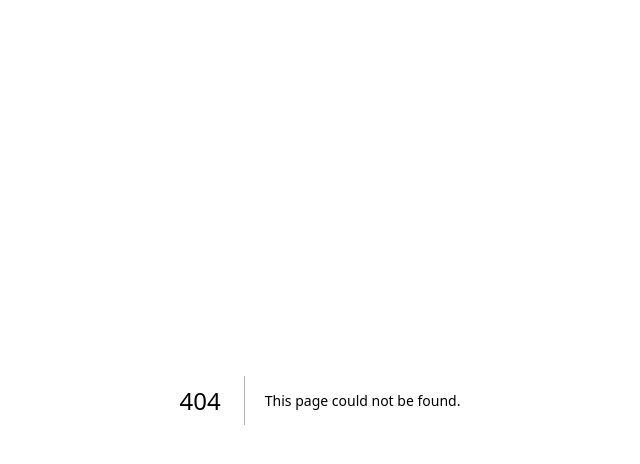
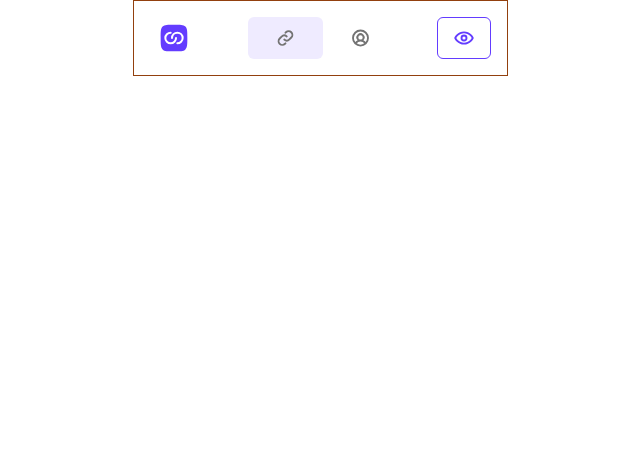
Before and after one commit to shaversj/link-sharing-app, a Next.js app: page /navbar in a window 1280 px wide. Before the commit this address had no page. Shown: the top 464 px of the page, without its empty margins (320-960 px from the left). Built offline with nearby package versions, Linux system fonts and the light colour scheme.

Commit message:
Add Nav Bar

```diff
--- /dev/null
+++ b/src/app/navbar/page.tsx
@@ -0,0 +1,11 @@
+import Header from "@/components/Header";
+
+export default function Page() {
+  return (
+    <>
+      <div className={"w-[375px] border border-amber-800"}>
+        <Header />
+      </div>
+    </>
+  );
+}
--- /dev/null
+++ b/src/components/Header.tsx
@@ -0,0 +1,24 @@
+import Image from "next/image";
+
+export default function Header() {
+  return (
+    <>
+      <div className={"py-4 pl-6 pr-4"}>
+        <nav className={"flex justify-center"}>
+          <div className={"flex min-h-full w-[3.25rem] items-center justify-start"}>
+            <Image src="/images/logo-devlinks-small.svg" alt="logo" width={32} height={32} />
+          </div>
+          <div className={"ml-auto flex items-center justify-center rounded-md bg-purple-light px-[1.688rem] py-[0.688rem]"}>
+            <Image src="/images/icon-links-header.svg" alt="logo" width={21} height={20} />
+          </div>
+          <div className={"flex items-center justify-center px-[1.688rem]"}>
+            <Image src="/images/icon-profile-details-header.svg" alt="logo" width={21} height={20} />
+          </div>
+          <div className={"ml-auto flex items-center justify-center rounded-md border border-purple px-4"}>
+            <Image src="/images/icon-preview-header.svg" alt="logo" width={20} height={20} />
+          </div>
+        </nav>
+      </div>
+    </>
+  );
+}
```
